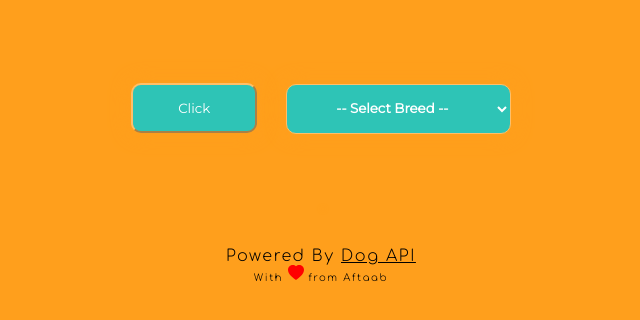
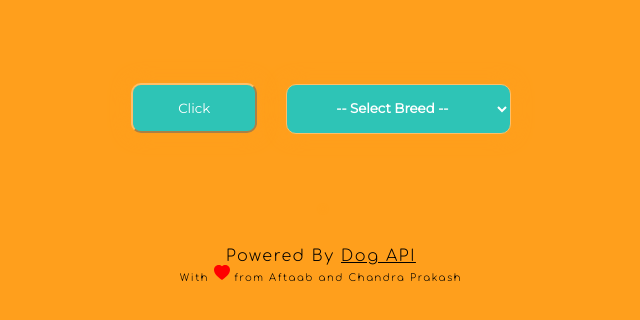
Before and after one commit to leviathanaxeislit/dogimagegenerator, a plain HTML site: page index.html in a window 1280 px wide. Shown: the part 130-450 px from the top of the page, without its empty margins (319-959 px from the left). Drawn offline with Linux system fonts and the light colour scheme; no server answers; a web font is replaced by a local one.

Commit message:
Update index.html

```diff
--- a/index.html
+++ b/index.html
@@ -70,7 +70,7 @@
        <br> <span id="lob">
         With <svg xmlns="http://www.w3.org/2000/svg" width="16" height="16" fill="currentColor" class="bi bi-heart-fill" viewBox="0 0 16 16">
   <path fill-rule="evenodd" d="M8 1.314C12.438-3.248 23.534 4.735 8 15-7.534 4.736 3.562-3.248 8 1.314z"/>
-</svg> from Aftaab </span>
+</svg> from Aftaab and Chandra Prakash</span>
       </footer>
     </div>
     <script src="index.js"></script>
```
